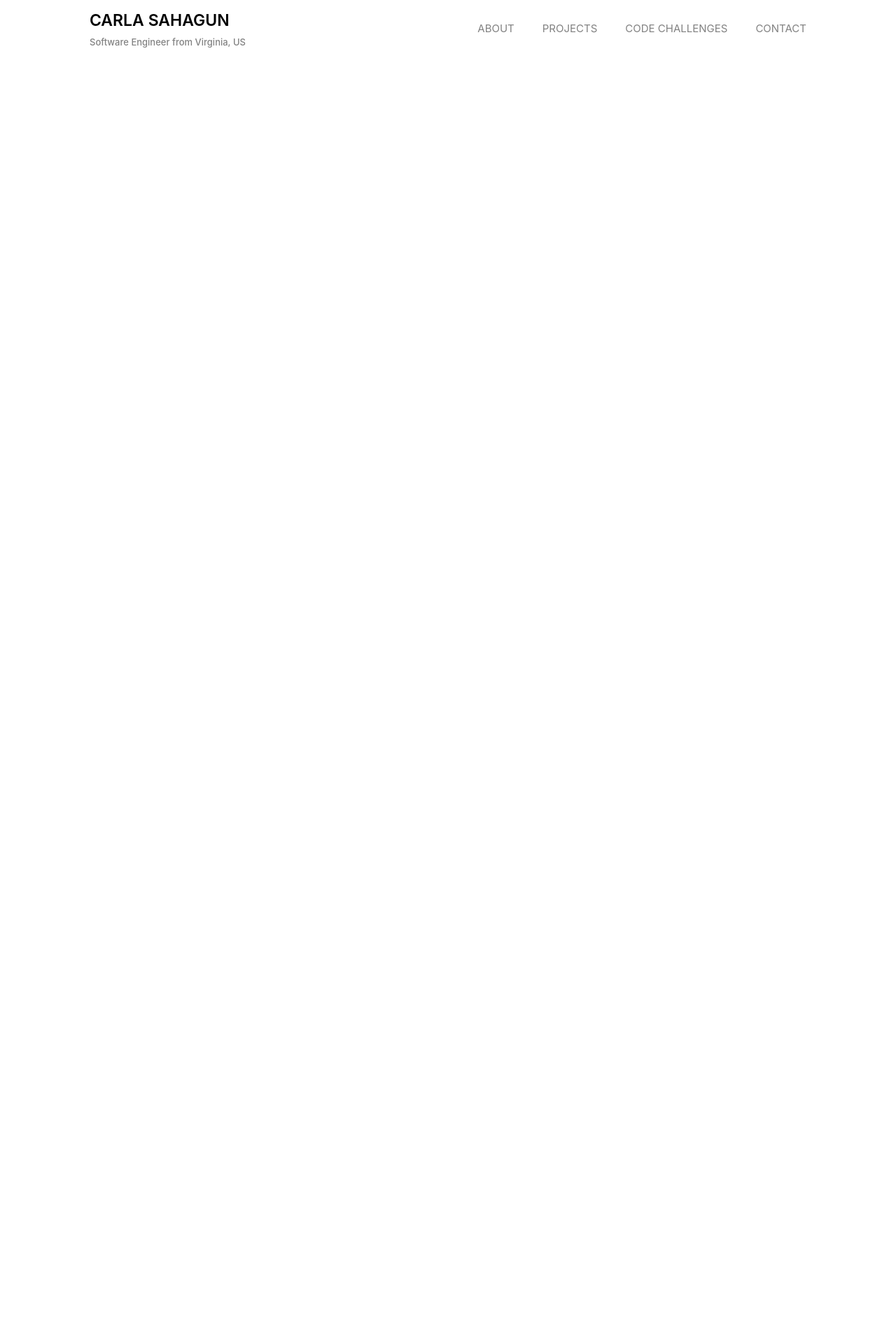
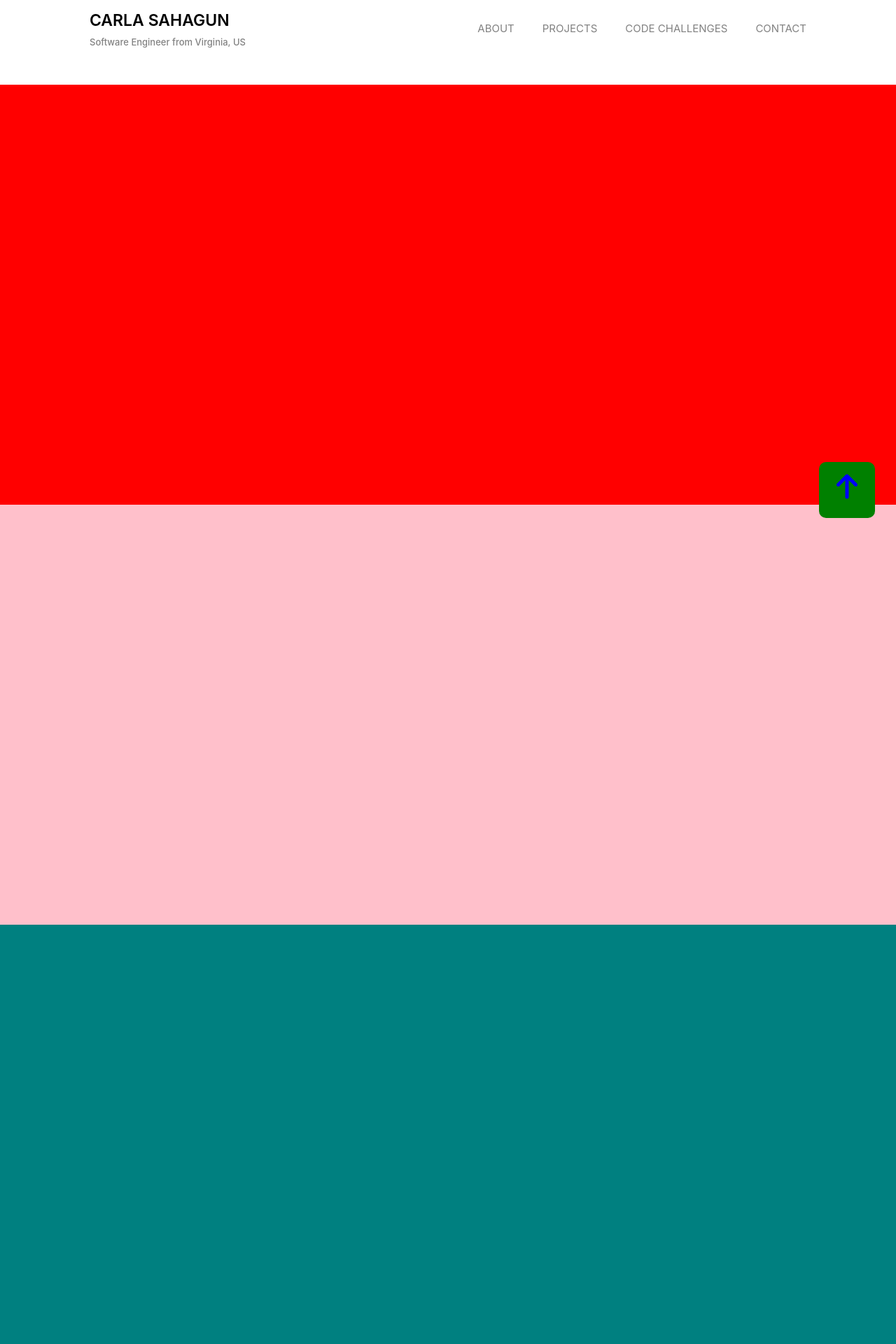
Before and after one commit to itacamba/portfolio, a React (Create React App) app: page / in a window 1280 px wide. Shown: the part 40-1960 px from the top of the page at 70% size. Before the commit the page ends 800 px from the top, so only its background shows below. Built offline with nearby package versions, Linux system fonts and the light colour scheme.

Commit message:
added scroll to top, and scroll to section

```diff
--- a/package.json
+++ b/package.json
@@ -8,7 +8,8 @@
     "@testing-library/user-event": "^7.2.1",
     "react": "^16.13.1",
     "react-dom": "^16.13.1",
-    "react-scripts": "3.4.1"
+    "react-scripts": "3.4.1",
+    "react-scroll": "^1.8.0"
   },
   "scripts": {
     "start": "react-scripts start",
--- a/src/App.css
+++ b/src/App.css
@@ -39,6 +39,7 @@
 a{
   text-decoration: none;
   color:black;
+  cursor: pointer
 }
 /*-- NAV BAR --*/
 #mobile-icon{
@@ -94,17 +95,16 @@ nav a:hover{
   font-size: 30px;
   cursor: pointer;
 }
-/* #mobile-nav{
-  display: block;
-} */
 /*- end mobile navbar -*/
 
 @media screen and (max-width: 920px) {
+  nav{
+    display: none;
+  }
   #mobile-icon{
     display: block;
   }
   #mobile-nav{
-    display: block;
     position: absolute;
     margin-top: 180px;
     width: 80%;
@@ -116,13 +116,58 @@ nav a:hover{
     text-align: left;
     border-bottom:1px solid rgba(92, 90, 90, 0.527);
   }
-  nav{ display: none;}
-  /* nav{
-    position: absolute;
-    display: flex;
-    flex-direction: column;
-    width: 80%;
-    margin-top: 150px;
-  } */
 }
 /*-- END NAV BAR --*/
+/*-- ABOUT --*/
+#about{
+  width:100%;
+  height:600px;
+  background-color: red;
+}
+/*-- END ABOUT --*/
+/*-- PROJECTS --*/
+#projects{
+
+    width:100%;
+    height:600px;
+    background-color: pink;
+  }
+
+/*-- END PROJECTS --*/
+/*-- CODE CHALLENGES --*/
+#code-challenges{
+  width:100%;
+  height:600px;
+  background-color:teal;
+}
+/*-- END CODE CHALLENGES --*/
+/*-- CONTACT --*/
+#contact{
+  width:100%;
+  height:600px;
+  background-color: yellow;
+}
+/*-- END CONTACT --*/
+
+/*-- SCROLL TO TOP BTN --*/
+#to-top-btn{
+  width: 50px;
+  height: 50px;
+  position: fixed; /* Fixed/sticky position */
+  bottom: 20px; /* Place the button at the bottom of the page */
+  right: 30px; /* Place the button 30px from the right */
+  z-index: 1000; /* Make sure it does not overlap */
+  border: none; /* Remove borders */
+  outline: none; /* Remove outline */
+  background-color: green; /* Set a background color */
+  color: white; /* Text color */
+  cursor: pointer; /* Add a mouse pointer on hover */
+  padding: 15px; /* Some padding */
+  border-radius: 10px; /* Rounded corners */
+  font-size: 18px; /* Increase font size */
+}
+#to-top-btn i{
+  color: blue;
+  font-size: 40px;
+}
+/*-- END SCROLL TO TOP BTN --*/
--- a/src/App.js
+++ b/src/App.js
@@ -1,11 +1,21 @@
 import React from 'react';
 import './App.css';
 import Nav from './components/Nav'
+import About from './components/About'
+import Projects from './components/Projects';
+import CodeChallenges from './components/CodeChallenges';
+import Contact from './components/Contact';
+import ScrollToTopBtn from './components/ScrollToTopBtn'
 
 function App() {
   return (
     <div className="App">
       <Nav/>
+      <About/>
+      <Projects/>
+      <CodeChallenges/>
+      <Contact/>
+      <ScrollToTopBtn/>
     </div>
   );
 }
--- /dev/null
+++ b/src/components/About.js
@@ -0,0 +1,13 @@
+import React, { Component } from 'react';
+
+class About extends Component {
+    render() {
+        return (
+            <div id="about">
+
+            </div>
+        );
+    }
+}
+
+export default About;
--- /dev/null
+++ b/src/components/CodeChallenges.js
@@ -0,0 +1,13 @@
+import React, { Component } from 'react';
+
+class CodeChallenges extends Component {
+    render() {
+        return (
+            <div id="code-challenges">
+
+            </div>
+        );
+    }
+}
+
+export default CodeChallenges;
--- /dev/null
+++ b/src/components/Contact.js
@@ -0,0 +1,13 @@
+import React, { Component } from 'react';
+
+class Contact extends Component {
+    render() {
+        return (
+            <div id="contact">
+
+            </div>
+        );
+    }
+}
+
+export default Contact;
--- a/src/components/Nav.js
+++ b/src/components/Nav.js
@@ -1,5 +1,6 @@
 import React, { Component } from 'react';
 import MobileNav from './MobileNav';
+import {Link} from 'react-scroll'
 
 class Nav extends Component {
     constructor(){
@@ -27,17 +28,52 @@ class Nav extends Component {
                     <p>Software Engineer from Virginia, US</p>
                 </div>
                     <nav>
-                        <a href="/">About</a>
-                        <a href="/">Projects</a>
-                        <a href="/">Code Challenges</a>
+                        <Link
+                            to="about"
+                            activeClass='active'
+                            spy={true}
+                            smooth={true}
+                            offset={0}
+                            duration={500}
+                        >
+                        About
+                        </Link>
+                        <Link
+                            to="projects"
+                            activeClass='active'
+                            spy={true}
+                            smooth={true}
+                            offset={0}
+                            duration={500}
+                        >
+                        Projects
+                        </Link>
+                        <Link
+                            to="code-challenges"
+                            activeClass='active'
+                            spy={true}
+                            smooth={true}
+                            offset={0}
+                            duration={500}
+                        >
+                        Code Challenges
+                        </Link>
                         {/* <a href="#">Technical Writting</a> */}
-                        <a href="/">Contact</a>
+                        <Link
+                            to="contact"
+                            activeClass='active'
+                            spy={true}
+                            smooth={true}
+                            offset={0}
+                            duration={500}
+                        >
+                        Contact
+                        </Link>
                     </nav>
                 <div id="mobile-icon"  onClick={this.handleNavClick}>
                     <i class="fa fa-bars" aria-hidden="true"></i>
                 </div>
                {this.state.navClicked? <MobileNav/> : null }
-               {/* {window.innerWidth > 920? this.handleNavClick: null} */}
             </div>
         );
     }
--- /dev/null
+++ b/src/components/Projects.js
@@ -0,0 +1,13 @@
+import React, { Component } from 'react';
+
+class Projects extends Component {
+    render() {
+        return (
+            <div id="projects">
+
+            </div>
+        );
+    }
+}
+
+export default Projects;
--- /dev/null
+++ b/src/components/ScrollToTopBtn.js
@@ -0,0 +1,17 @@
+import React from 'react';
+import {animateScroll as scroll} from 'react-scroll'
+
+
+const ScrollToTopBtn = () => {
+
+    const scrollToTop = () => {
+        scroll.scrollToTop();
+    }
+    return (
+        <div id="to-top-btn" onClick={scrollToTop}>
+            <i class="fa fa-arrow-up" aria-hidden="true"></i>
+        </div>
+    );
+};
+
+export default ScrollToTopBtn;
```
Also changed, not shown: 1 other file (tests, documents, lock files or other folders).
